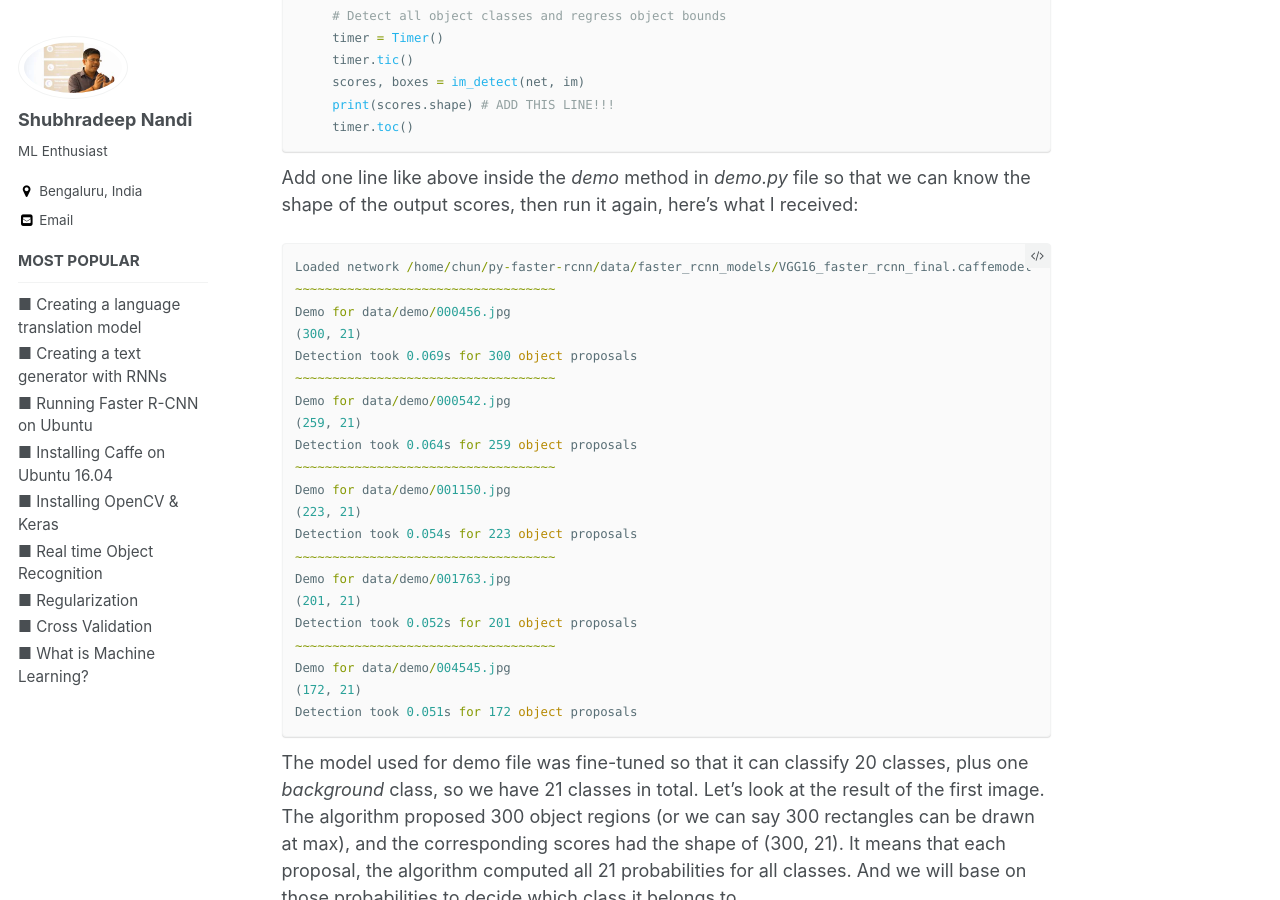
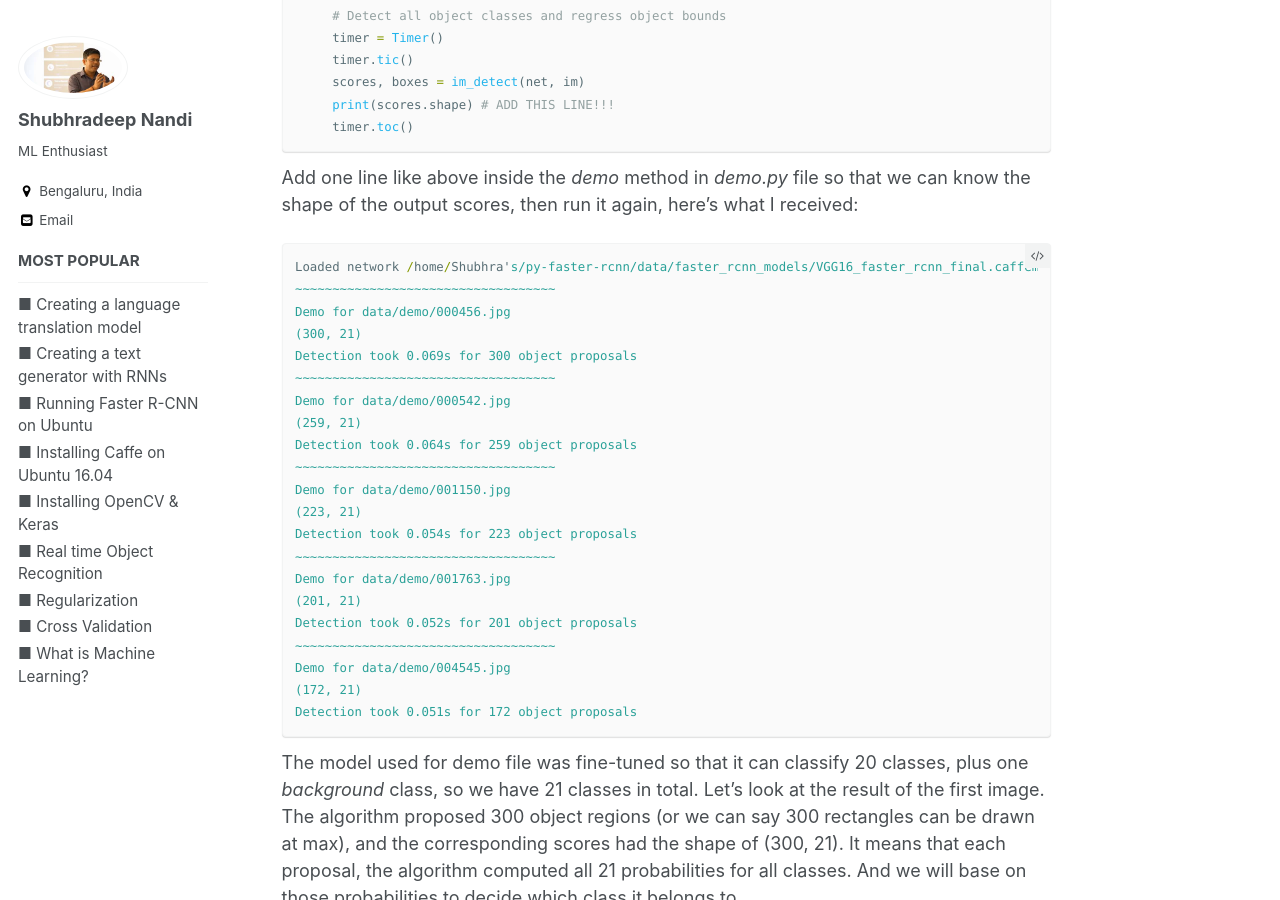
Before and after one commit to shubhradeepnandi/shubhradeepnandi.github.io, a Jekyll site: the page built from _posts/2016-11-03-Problem-Faster-RCNN-GPU.md, in a window 1280 px wide and 900 px high, scrolled down 5505 px. Built offline with Jekyll 4.4.1, drawn with Linux system fonts in a browser that asks for light colours; comment, search, counter and statistics services are not loaded.

Commit message:
added changes

```diff
--- a/_posts/2016-11-03-Problem-Faster-RCNN-GPU.md
+++ b/_posts/2016-11-03-Problem-Faster-RCNN-GPU.md
@@ -119,7 +119,7 @@
 Add one line like above inside the *demo* method in *demo.py* file so that we can know the shape of the output scores, then run it again, here's what I received:
 
 {% highlight python %}
-Loaded network /home/chun/py-faster-rcnn/data/faster_rcnn_models/VGG16_faster_rcnn_final.caffemodel
+Loaded network /home/Shubhra's/py-faster-rcnn/data/faster_rcnn_models/VGG16_faster_rcnn_final.caffemodel
 ~~~~~~~~~~~~~~~~~~~~~~~~~~~~~~~~~~~
 Demo for data/demo/000456.jpg
 (300, 21)
```
Also changed, not shown: _pages/terms.md (+1 -1 lines), _posts/2016-10-18-Logistic-Regression.md (+2 -18 lines).
